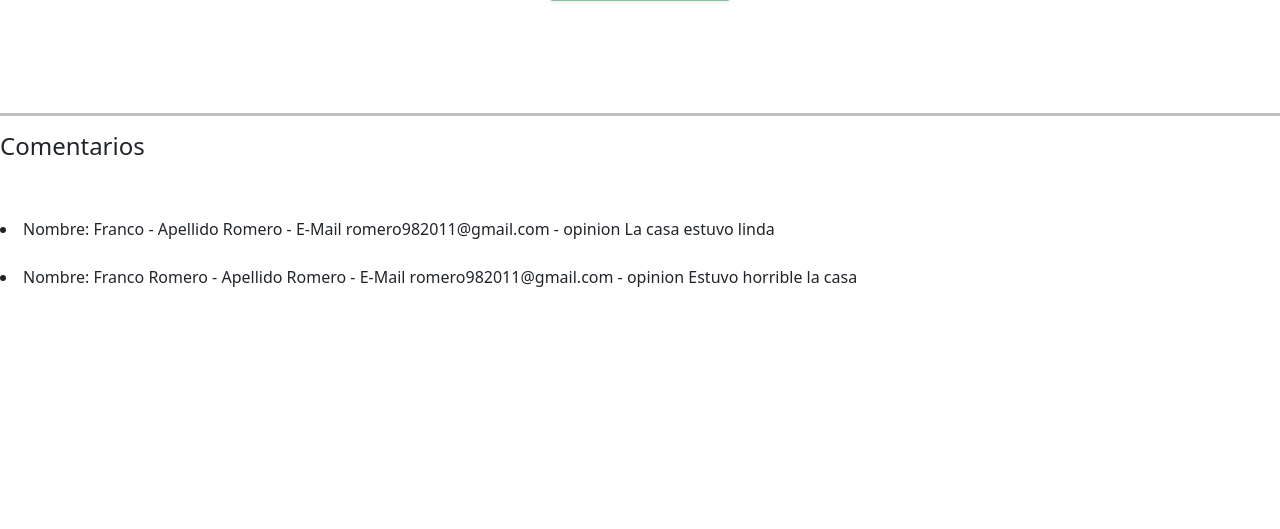
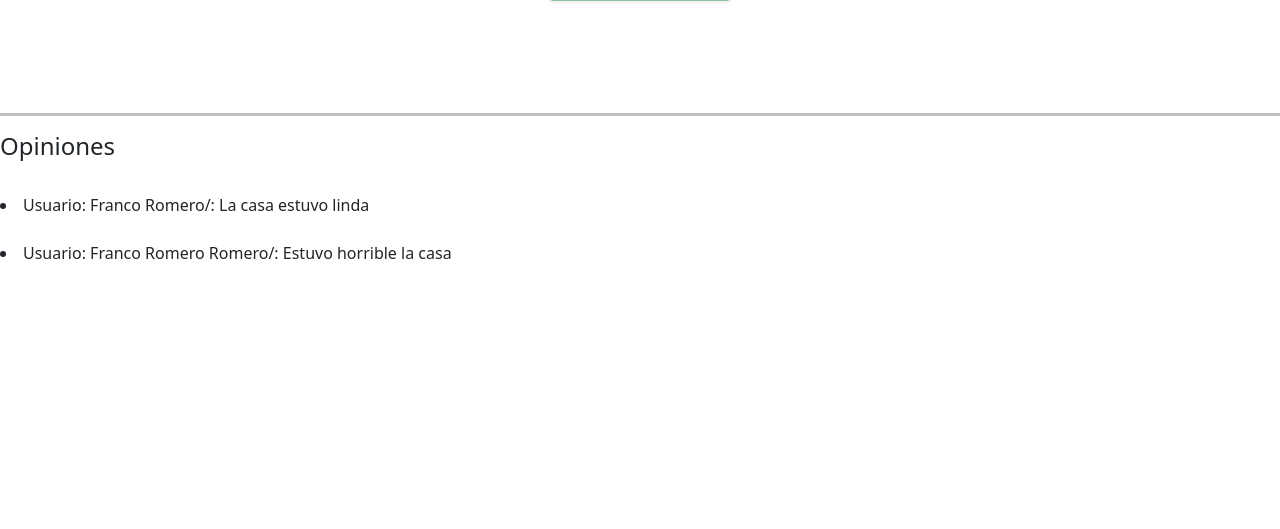
Before and after one commit to FrancoRomero-ctrl/Django-Web-page, a Django app: page /AppCoder/opinion in a window 1280 px wide. Shown: the part 439-968 px from the top of the page. Run offline with Django 3.2, Linux system fonts and the light colour scheme; data comes from the database, SQL or seed files in the repository; both versions use the stored data as it was after the commit; some libraries are stand-ins or nearby versions.

Commit message:
Pequños cambios del diseño

```diff
--- a/AppCoder/models.py
+++ b/AppCoder/models.py
@@ -26,4 +26,4 @@ class opinar(models.Model):
     email=models.CharField(max_length=40)
     opinion= models.CharField(max_length=400)
     def __str__(self):
-        return f"Nombre: {self.nombre} - Apellido {self.apellido} - E-Mail {self.email} - opinion {self.opinion}"
+        return f"Usuario: {self.nombre} {self.apellido}/:   {self.opinion}"
--- a/AppCoder/templates/AppCoder/opiniones.html
+++ b/AppCoder/templates/AppCoder/opiniones.html
@@ -55,9 +55,9 @@
                         <br>
                         <br>
                         <hr size="5" style="color: black;">
-                        <h4> Comentarios </h4>
+                        <h4>Opiniones </h4>
                         <br>
-                        <br>
+
 
                         {% for p in comentarios %}
 
```
Also changed, not shown: AppCoder/urls.py (line endings or trailing spaces), db.sqlite3.
